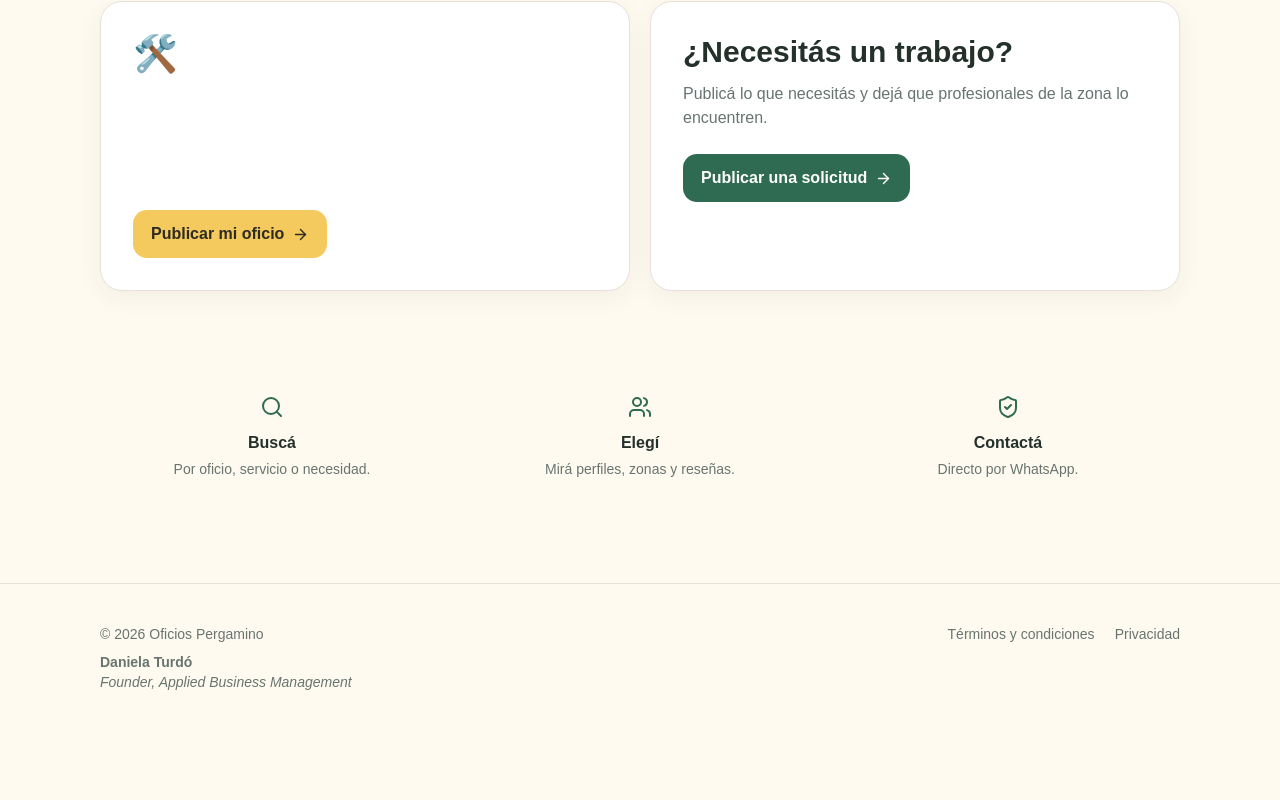
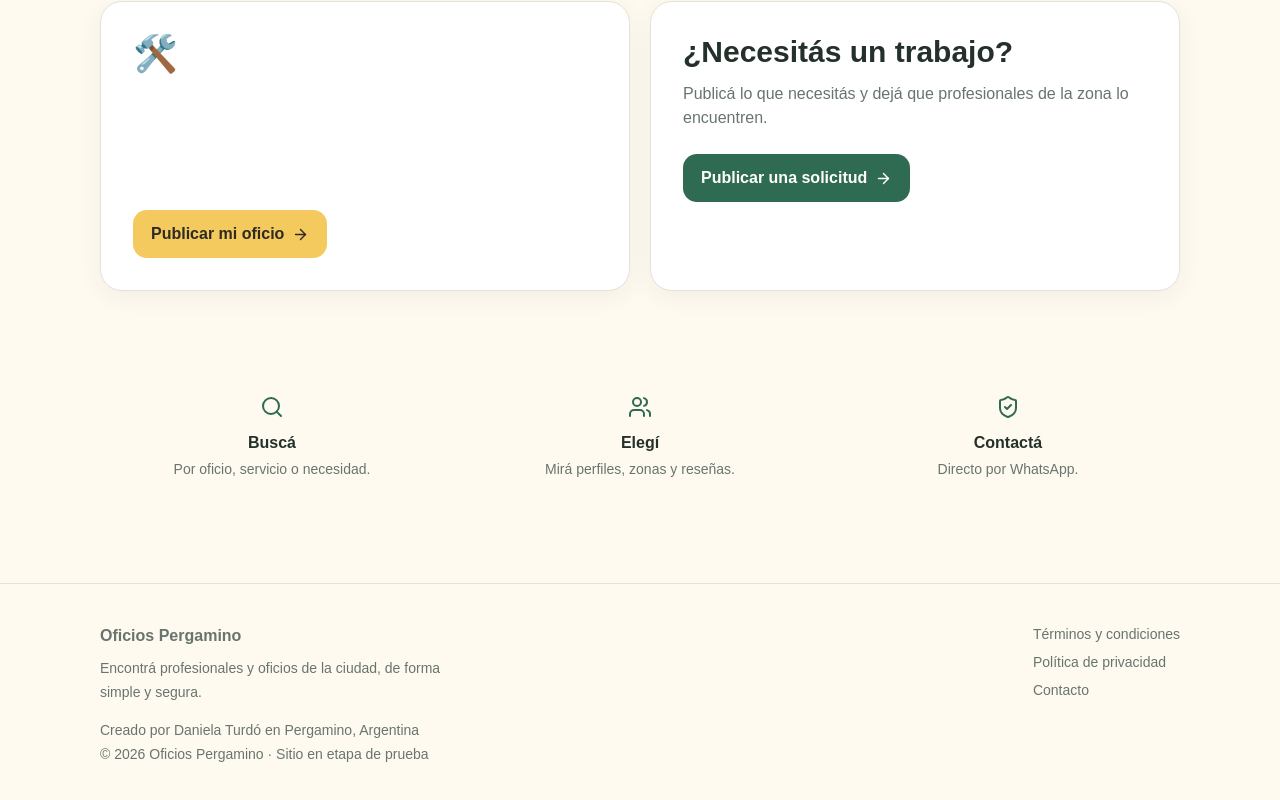
Before and after one commit to danielaturdo-hue/oficios-pergamino, a Next.js app: page / in a window 1280 px wide. Shown: the part 1512-2312 px from the top of the page. Before the commit the page ends 2244 px from the top, so only its background shows below. Built offline with nearby package versions, Linux system fonts and the light colour scheme.

Commit message:
nuevo pie de pagina

```diff
--- a/app/layout.tsx
+++ b/app/layout.tsx
@@ -1,5 +1,6 @@
 import './globals.css';
-import {Header} from '@/components/Header';
+import { Header } from '@/components/Header';
+
 export const metadata = {
   title: 'Oficios Pergamino | Profesionales y servicios en Pergamino',
   description:
@@ -16,12 +17,31 @@ keywords: [
     'whatsapp',
   ],
 };
-export default function RootLayout({children}:{children:React.ReactNode}){return <html lang="es"><body><Header/>{children}<footer className="border-t border-[#e7e2d8] mt-16 py-10"><div className="container flex flex-col md:flex-row gap-4 justify-between text-sm muted"><div>
-<div>© 2026 Oficios Pergamino</div>
-<div className="mt-2">
-<strong>Daniela Turdó</strong>
-<br />
-<em>Founder, Applied Business Management</em>
+
+export default function RootLayout({ children }: { children: React.ReactNode }) {
+  return (
+    <html lang="es">
+      <body>
+        <Header />
+        {children}
+        <footer className="border-t border-[#e7e2d8] mt-16 py-10">
+          <div className="container flex flex-col md:flex-row gap-6 justify-between text-sm muted">
+            <div className="max-w-sm">
+              <div className="font-bold text-base">Oficios Pergamino</div>
+              <p className="mt-2 leading-6">
+                Encontrá profesionales y oficios de la ciudad, de forma simple y segura.
+              </p>
+              <p className="mt-4">Creado por Daniela Turdó en Pergamino, Argentina</p>
+              <p className="mt-1">© 2026 Oficios Pergamino · Sitio en etapa de prueba</p>
+            </div>
+            <div className="flex flex-col gap-2">
+              <a href="/terminos">Términos y condiciones</a>
+              <a href="/privacidad">Política de privacidad</a>
+              <a href="mailto:daniela">Contacto</a>
             </div>
           </div>
-<div className="flex gap-5"><a href="/terminos">Términos y condiciones</a><a href="/privacidad">Privacidad</a></div></div></footer></body></html>}
+        </footer>
+      </body>
+    </html>
+  );
+}
```
Lines whose indentation alone changed are shown as unchanged.
